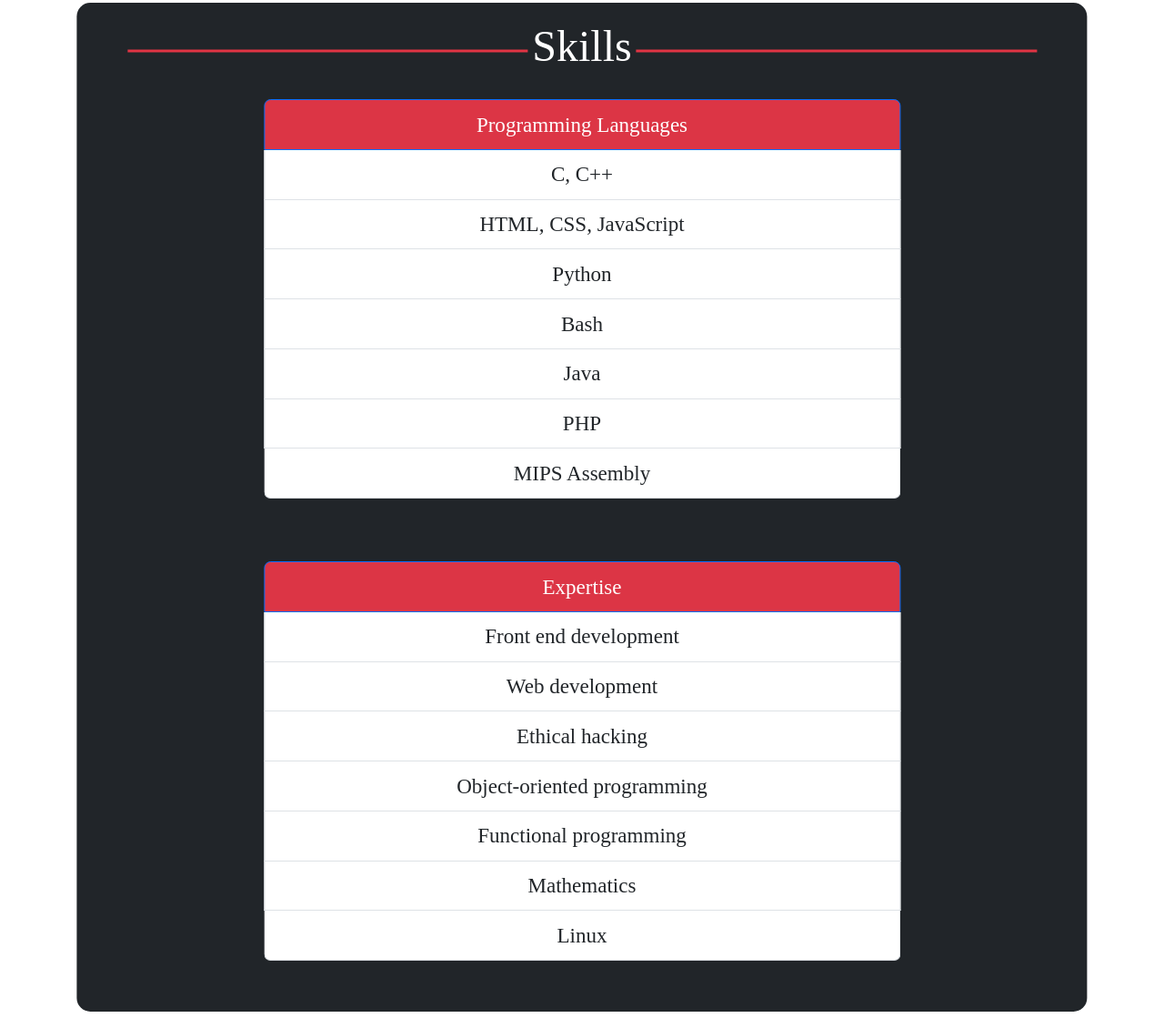
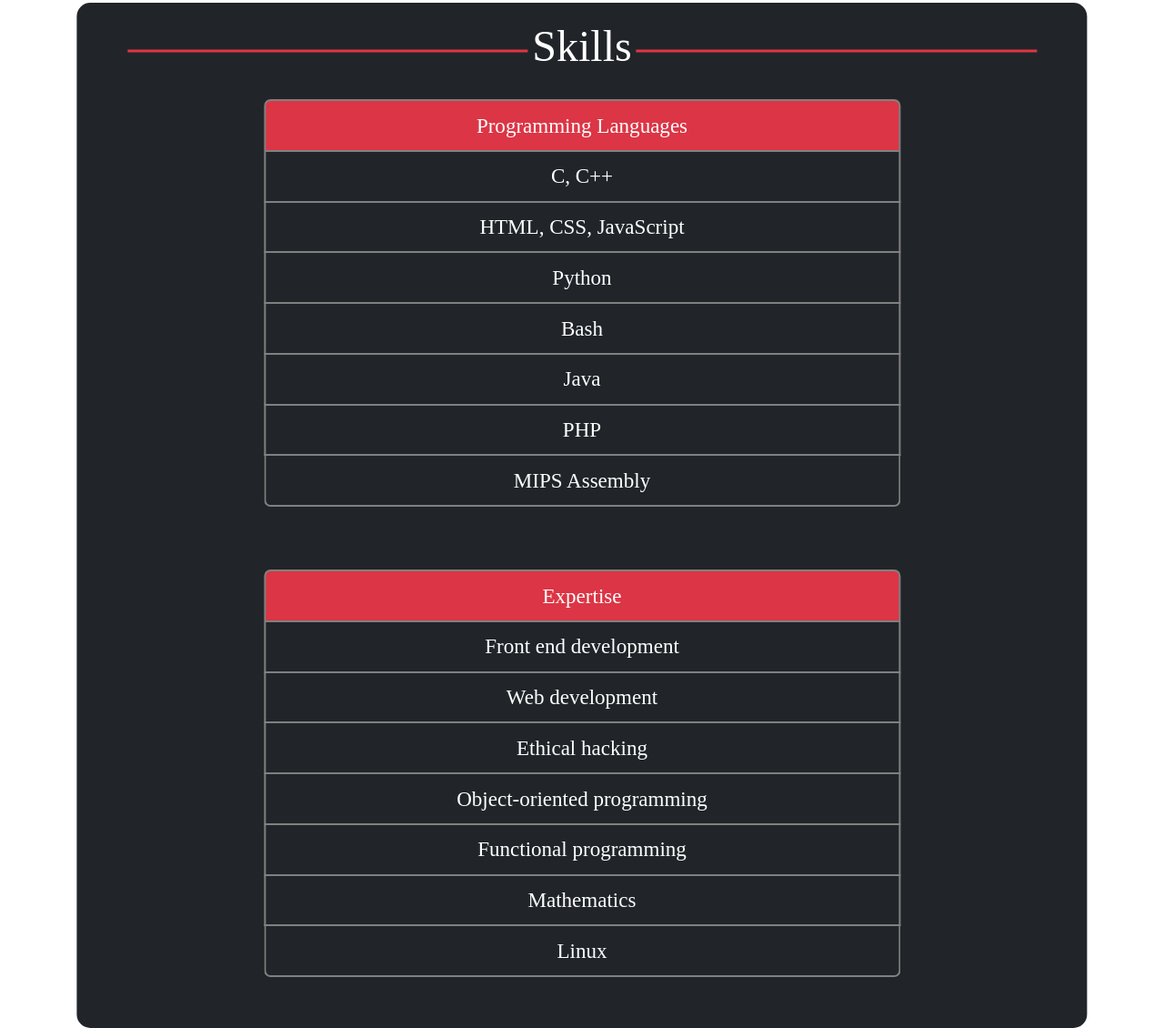
Before and after one commit to 0liverRobinson/portfolio, a plain HTML site: page index.html in a window 1280 px wide. Shown: the part 2454-3584 px from the top of the page at 91% size. Drawn offline with nearby package versions, Linux system fonts and the light colour scheme; a web font is replaced by a local one.

Commit message:
Add files via upload

```diff
--- a/css/style.css
+++ b/css/style.css
@@ -59,3 +59,7 @@ input
 {
     padding-bottom: 1.1em;
 }
+.list-group-item {
+    background-color: black;
+    border: 2px grey solid;
+}
--- a/index.html
+++ b/index.html
@@ -213,28 +213,28 @@
                   <div id="skills_section" class="text part_b">
                       <div>
                         <ul class="list-group">
-                          <li class="list-group-item bg-danger active">Programming Languages</li>
-                          <li class="list-group-item">C, C++</li>
-                          <li class="list-group-item">HTML, CSS, JavaScript</li>
-                          <li class="list-group-item">Python</li>
-                          <li class="list-group-item">Bash</li>
-                          <li class="list-group-item">Java</li>
-                          <li class="list-group-item">PHP</li>
-                          <li class="list-group-item">MIPS Assembly</li>
+                          <li class="list-group-item bg-danger text-white">Programming Languages</li>
+                          <li class="list-group-item bg-dark text-white">C, C++</li>
+                          <li class="list-group-item bg-dark text-white">HTML, CSS, JavaScript</li>
+                          <li class="list-group-item bg-dark text-white">Python</li>
+                          <li class="list-group-item bg-dark text-white">Bash</li>
+                          <li class="list-group-item bg-dark text-white">Java</li>
+                          <li class="list-group-item bg-dark text-white">PHP</li>
+                          <li class="list-group-item bg-dark text-white">MIPS Assembly</li>
                         </ul>
                       </div>
                       <br><br>
                       <div>
 
                         <ul class="list-group">
-                          <li class="list-group-item bg-danger active">Expertise</li>
-                          <li class="list-group-item">Front end development</li>
-                          <li class="list-group-item">Web development</li>
-                          <li class="list-group-item">Ethical hacking</li>
-                          <li class="list-group-item">Object-oriented programming</li>
-                          <li class="list-group-item">Functional programming</li>
-                          <li class="list-group-item">Mathematics</li>
-                          <li class="list-group-item">Linux</li>
+                          <li class="list-group-item bg-danger text-white">Expertise</li>
+                          <li class="list-group-item bg-dark text-white">Front end development</li>
+                          <li class="list-group-item bg-dark text-white">Web development</li>
+                          <li class="list-group-item bg-dark text-white">Ethical hacking</li>
+                          <li class="list-group-item bg-dark text-white">Object-oriented programming</li>
+                          <li class="list-group-item bg-dark text-white">Functional programming</li>
+                          <li class="list-group-item bg-dark text-white">Mathematics</li>
+                          <li class="list-group-item bg-dark text-white">Linux</li>
                         </ul>
                   </div>
                 </div>
```
